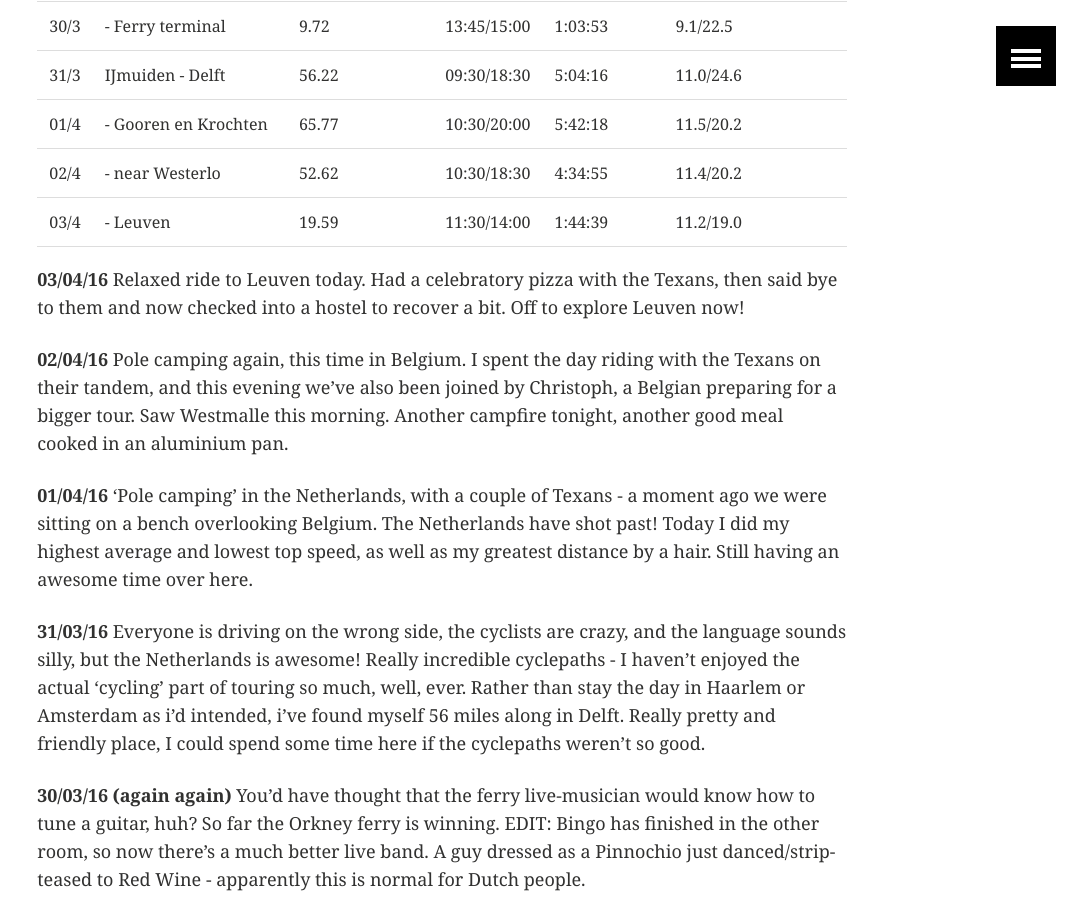
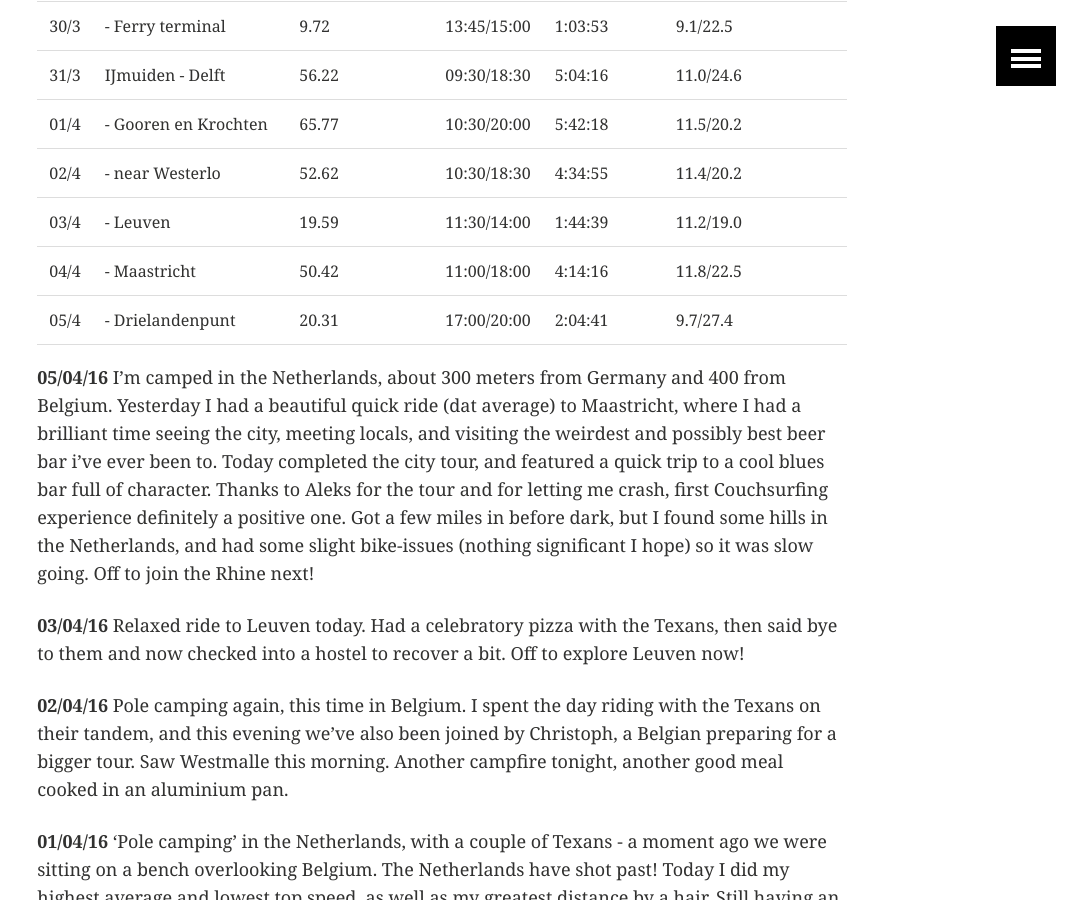
Before and after one commit to ArthurStart/git-blog, a Jekyll site: the page built from _posts/touring/2016-03-24-Quick-Update.md, in a window 1280 px wide and 900 px high, scrolled down 656 px. Shown: the whole window, without its empty margins (198-1280 px from the left). Built offline with Jekyll 4.4.1, drawn with Linux system fonts in a browser that asks for light colours; comment, search, counter and statistics services are not loaded.

Commit message:
Update from Drielandenpunt

```diff
--- a/_posts/touring/2016-03-24-Quick-Update.md
+++ b/_posts/touring/2016-03-24-Quick-Update.md
@@ -21,6 +21,11 @@ image:
 | 01/4 | - Gooren en Krochten   | 65.77 | 10:30/20:00 | 5:42:18 | 11.5/20.2 |
 | 02/4 | - near Westerlo        | 52.62 | 10:30/18:30 | 4:34:55 | 11.4/20.2 |
 | 03/4 | - Leuven               | 19.59 | 11:30/14:00 | 1:44:39 | 11.2/19.0 |
+| 04/4 | - Maastricht           | 50.42 | 11:00/18:00 | 4:14:16 | 11.8/22.5 |
+| 05/4 | - Drielandenpunt       | 20.31 | 17:00/20:00 | 2:04:41 |  9.7/27.4 |
+
+**05/04/16**
+I'm camped in the Netherlands, about 300 meters from Germany and 400 from Belgium. Yesterday I had a beautiful quick ride (dat average) to Maastricht, where I had a brilliant time seeing the city, meeting locals, and visiting the weirdest and possibly best beer bar i've ever been to. Today completed the city tour, and featured a quick trip to a cool blues bar full of character. Thanks to Aleks for the tour and for letting me crash, first Couchsurfing experience definitely a positive one. Got a few miles in before dark, but I found some hills in the Netherlands, and had some slight bike-issues (nothing significant I hope) so it was slow going. Off to join the Rhine next!
 
 **03/04/16**
 Relaxed ride to Leuven today. Had a celebratory pizza with the Texans, then said bye to them and now checked into a hostel to recover a bit. Off to explore Leuven now!
```
